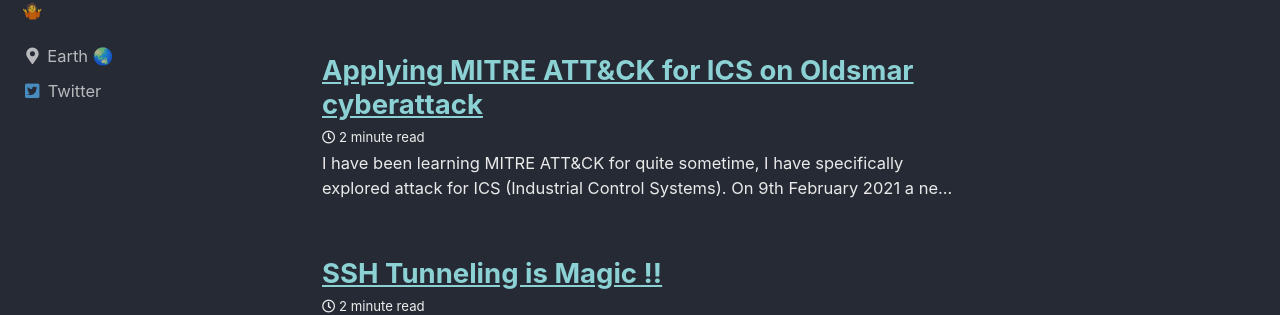
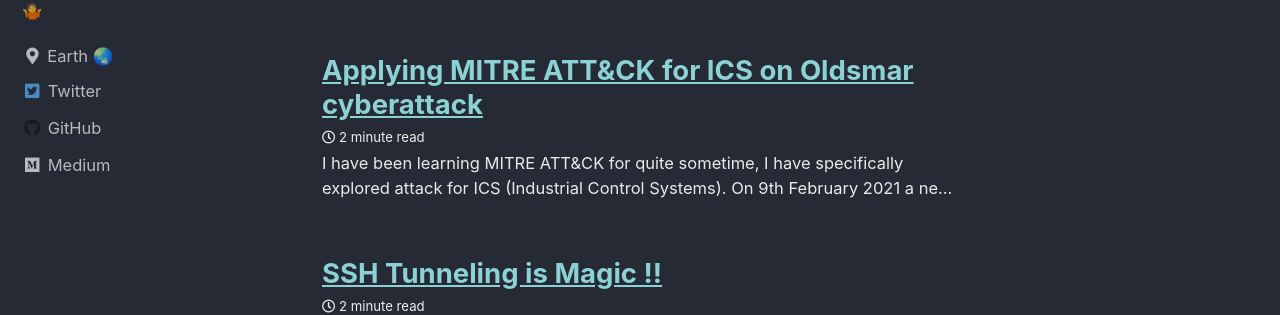
Before and after one commit to neutrinoguy/neutrinoguy.github.io, a Jekyll site: the page built from index.html, in a window 1280 px wide and 1033 px high. Shown: the part 352-667 px from the top of the window. Built offline with Jekyll 4.4.1, drawn with Linux system fonts in a browser that asks for light colours; cached includes are drawn as plain includes; the list of posts is cut into pages by our own code.

Commit message:
Added medium blog

```diff
--- a/_config.yml
+++ b/_config.yml
@@ -121,10 +121,13 @@ author:
       # url: "https://facebook.com/"
     - label: "GitHub"
       icon: "fab fa-fw fa-github"
-      # url: "https://github.com/"
+      url: "https://github.com/neutrinoguy"
     - label: "Instagram"
       icon: "fab fa-fw fa-instagram"
       # url: "https://instagram.com/"
+    - label: "Medium"
+      icon: "fab fa-fw fa-medium"
+      url: "https://neutrinoguy.medium.com"
 
 # Site Footer
 footer:
```
